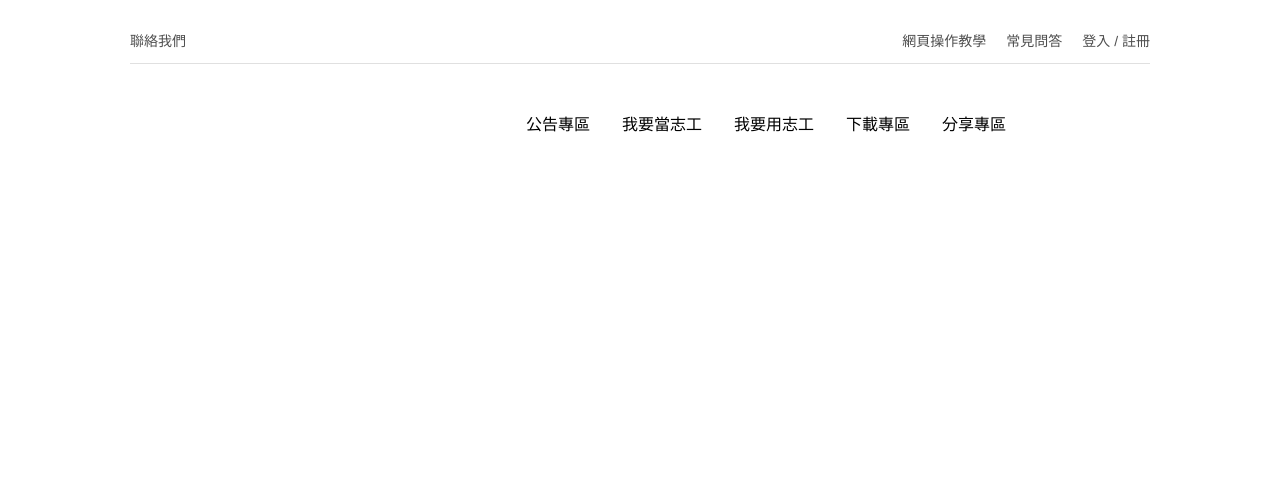
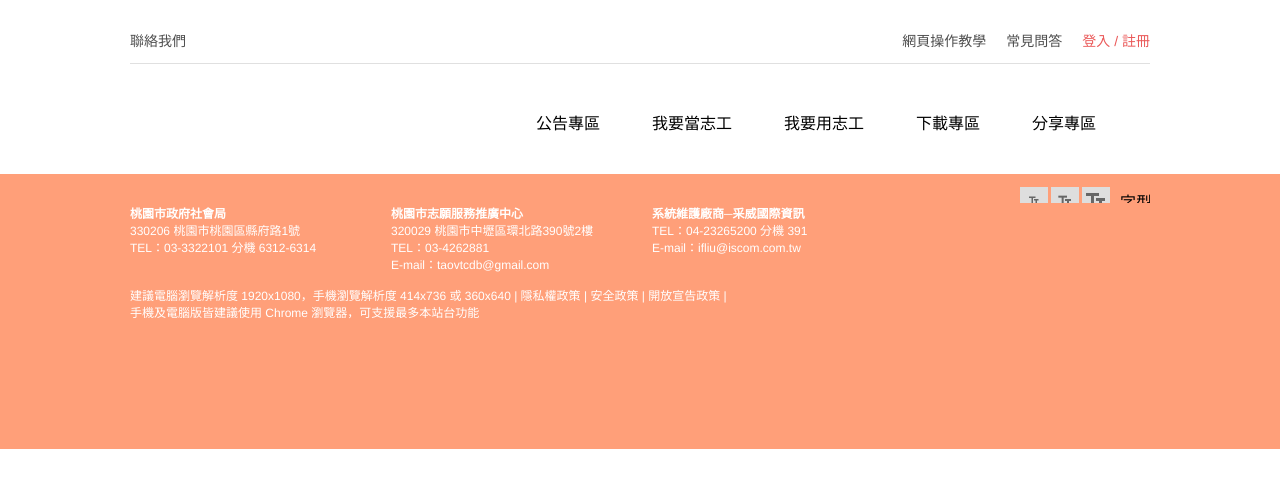
Before and after one commit to littlechintw/PDIS-Ray5-3rd, a Vue app: page / in a window 1280 px wide. Shown: the top 488 px of the page. Built offline with nearby package versions, Linux system fonts and the light colour scheme.

Commit message:
Add footer

```diff
--- a/src/App.vue
+++ b/src/App.vue
@@ -7,15 +7,18 @@
     </div> -->
 
     <router-view />
+    <Footer />
   </div>
 </template>
 
 <script>
 import Bar from "@/components/Bar.vue";
+import Footer from "@/components/Footer.vue";
 
 export default {
   components: {
     Bar,
+    Footer,
   },
 };
 </script>
--- a/src/components/Bar.vue
+++ b/src/components/Bar.vue
@@ -9,7 +9,13 @@
         <a style="margin-left: 20px; color: #4f4f4f; font-size: 14px"
           >常見問答</a
         >
-        <a style="margin-left: 20px; color: #4f4f4f; font-size: 14px"
+        <a
+          style="
+            margin-left: 20px;
+            color: #4f4f4f;
+            font-size: 14px;
+            color: #ea5959;
+          "
           >登入 / 註冊</a
         >
       </div>
@@ -35,7 +41,7 @@
         <div class="navbar">
           <div class="dropdown" v-for="item in nav_bar_items" :key="item">
             <button class="dropbtn">
-              {{ item.title }}
+              <a>{{ item.title }}</a>
               <i class="fa fa-caret-down"></i>
             </button>
             <div class="dropdown-content">
@@ -47,15 +53,52 @@
               >
             </div>
           </div>
+          <div style="float: right; padding-top: 37px; padding-right: 10px">
+            <v-row align="center" justify="space-around">
+              <v-btn
+                tile
+                icon
+                small
+                style="background-color: #dedede"
+                color="gray"
+              >
+                <v-icon x-small> mdi-format-size </v-icon>
+              </v-btn>
+              <div style="padding-right: 3px" />
+              <v-btn
+                tile
+                icon
+                small
+                style="background-color: #dedede"
+                color="gray"
+              >
+                <v-icon small> mdi-format-size </v-icon>
+              </v-btn>
+              <div style="padding-right: 3px" />
+              <v-btn
+                tile
+                icon
+                small
+                style="background-color: #dedede"
+                color="gray"
+              >
+                <v-icon> mdi-format-size </v-icon>
+              </v-btn>
+              <p
+                style="
+                  float: left;
+                  font-size: 16px;
+                  color: black;
+                  text-align: center;
+                  padding-top: 2px;
+                  padding-left: 10px;
+                "
+              >
+                字型
+              </p>
+            </v-row>
+          </div>
         </div>
-
-        <!-- <div class="bar_right">
-          <v-row align="center" justify="space-around">
-            <v-btn tile color="gray">
-              <v-icon left> mdi-t </v-icon>
-            </v-btn>
-          </v-row>
-        </div> -->
       </div>
     </div>
   </div>
@@ -146,8 +189,8 @@ hr.solid {
 /* Navbar container */
 .navbar {
   overflow: hidden;
-  padding-top: 15px;
   padding-left: 100px;
+  /* background-color: gray; */
 }
 
 /* Links inside the navbar */
@@ -172,7 +215,7 @@ hr.solid {
   border: none;
   outline: none;
   color: black;
-  padding: 14px 16px;
+  padding: 14px 10px;
   background-color: inherit;
   font-family: inherit; /* Important for vertical align on mobile phones */
   margin: 0; /* Important for vertical align on mobile phones */
--- /dev/null
+++ b/src/components/Footer.vue
@@ -0,0 +1,127 @@
+<template>
+  <div class="footer">
+    <div class="footer_data">
+      <v-row>
+        <v-col cols="6" md="3">
+          <h4>桃園市政府社會局</h4>
+          <a>330206 桃園市桃園區縣府路1號</a><br />
+          <a>TEL：03-3322101 分機 6312-6314</a>
+        </v-col>
+
+        <v-col cols="6" md="3">
+          <h4>桃園市志願服務推廣中心</h4>
+          <a>320029 桃園市中壢區環北路390號2樓</a><br />
+          <a>TEL：03-4262881</a><br />
+          <a>E-mail：taovtcdb@gmail.com</a>
+        </v-col>
+
+        <v-col cols="6" md="3">
+          <h4>系統維護廠商─采威國際資訊</h4>
+          <a>TEL：04-23265200 分機 391</a><br />
+          <a>E-mail：ifliu@iscom.com.tw</a>
+        </v-col>
+
+        <v-col cols="6" md="3">
+          <v-img
+            height="68px"
+            width="252px"
+            src="../assets/img/footer-logo.png"
+            style="float: right"
+          />
+        </v-col>
+      </v-row>
+      <br />
+      <a
+        >建議電腦瀏覽解析度 1920x1080，手機瀏覽解析度 414x736 或 360x640 |
+        隱私權政策 | 安全政策 | 開放宣告政策 |
+      </a>
+      <br />
+      <a>手機及電腦版皆建議使用 Chrome 瀏覽器，可支援最多本站台功能</a>
+    </div>
+  </div>
+</template>
+
+<script>
+export default {
+  name: "footer",
+  props: {},
+  data: () => ({
+    nav_footer_items: [
+      {
+        title: "公告專區",
+        dropdown: [{ title: "最新消息" }, { title: "教育訓練" }],
+      },
+      {
+        title: "我要當志工",
+        dropdown: [
+          { title: "志工招募訊息" },
+          { title: "參加教育訓練" },
+          { title: "服務類別簡介" },
+        ],
+      },
+      {
+        title: "我要用志工",
+        dropdown: [
+          { title: "如何成為運行單位" },
+          { title: "志工教育訓練" },
+          { title: "志工管理操作教學" },
+        ],
+      },
+      {
+        title: "下載專區",
+        dropdown: [{ title: "檔案下載" }, { title: "相關法規" }],
+      },
+      {
+        title: "分享專區",
+        dropdown: [
+          { title: "志工分享" },
+          { title: "電子刊物" },
+          { title: "活動花絮" },
+          { title: "相關連結" },
+        ],
+      },
+    ],
+  }),
+};
+</script>
+
+<style scoped>
+.footer {
+  width: 100%;
+  height: 275px;
+  background-color: #ff9f79;
+}
+
+.footer_data {
+  padding-top: 30px;
+  padding-left: 130px;
+  padding-right: 130px;
+  color: white;
+  font-size: 12px;
+}
+
+.footer_left {
+  float: left;
+}
+
+.footer_right {
+  float: right;
+}
+
+.full_width {
+  width: 100%;
+}
+
+.black_block {
+  background-color: black;
+}
+
+/* Solid border */
+hr.solid {
+  border-top: 1px solid #dedede;
+}
+
+.footer_with_logo {
+  vertical-align: middle;
+}
+</style>
```
Also changed, not shown: src/assets/img/footer-logo.png (added).
